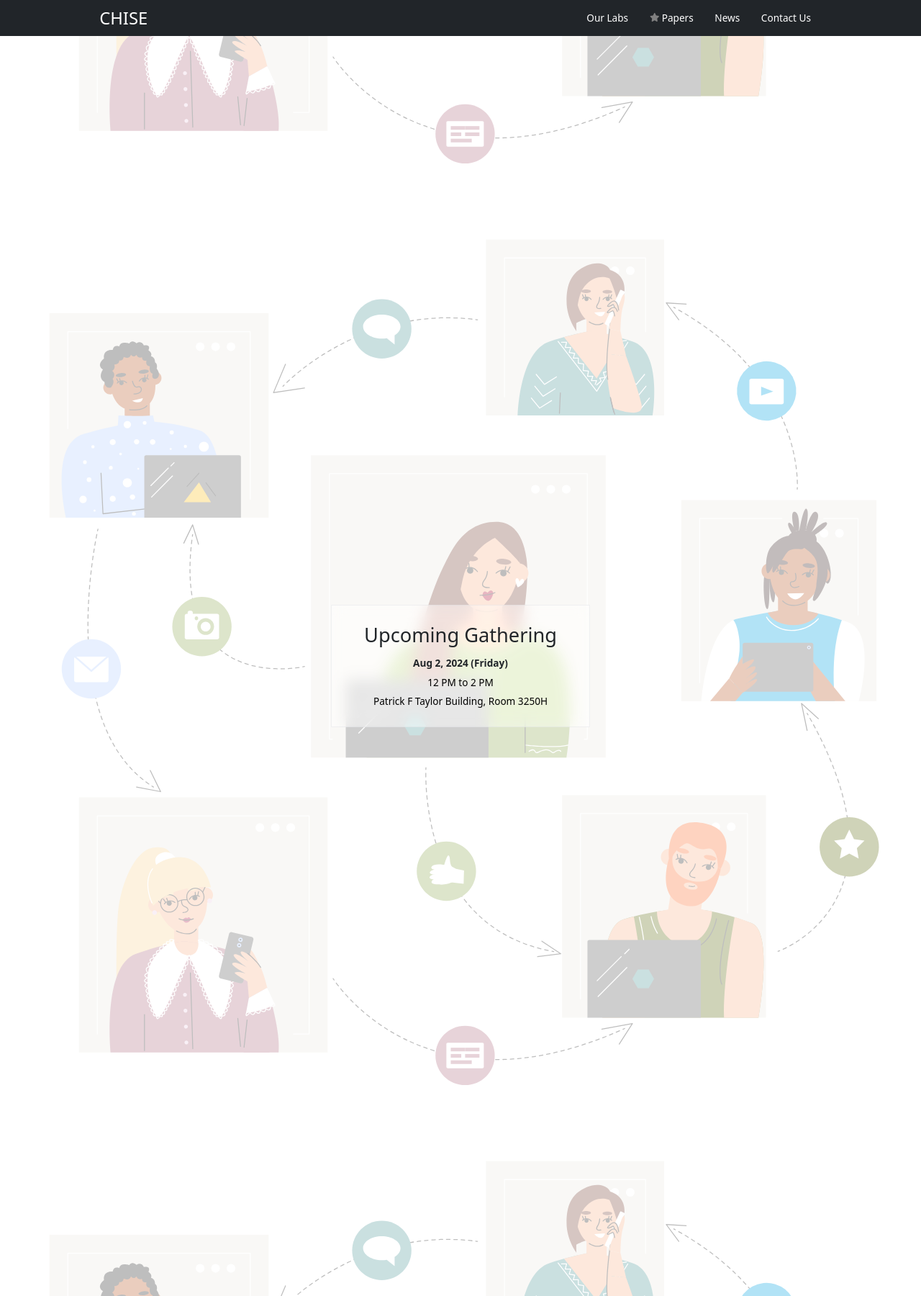
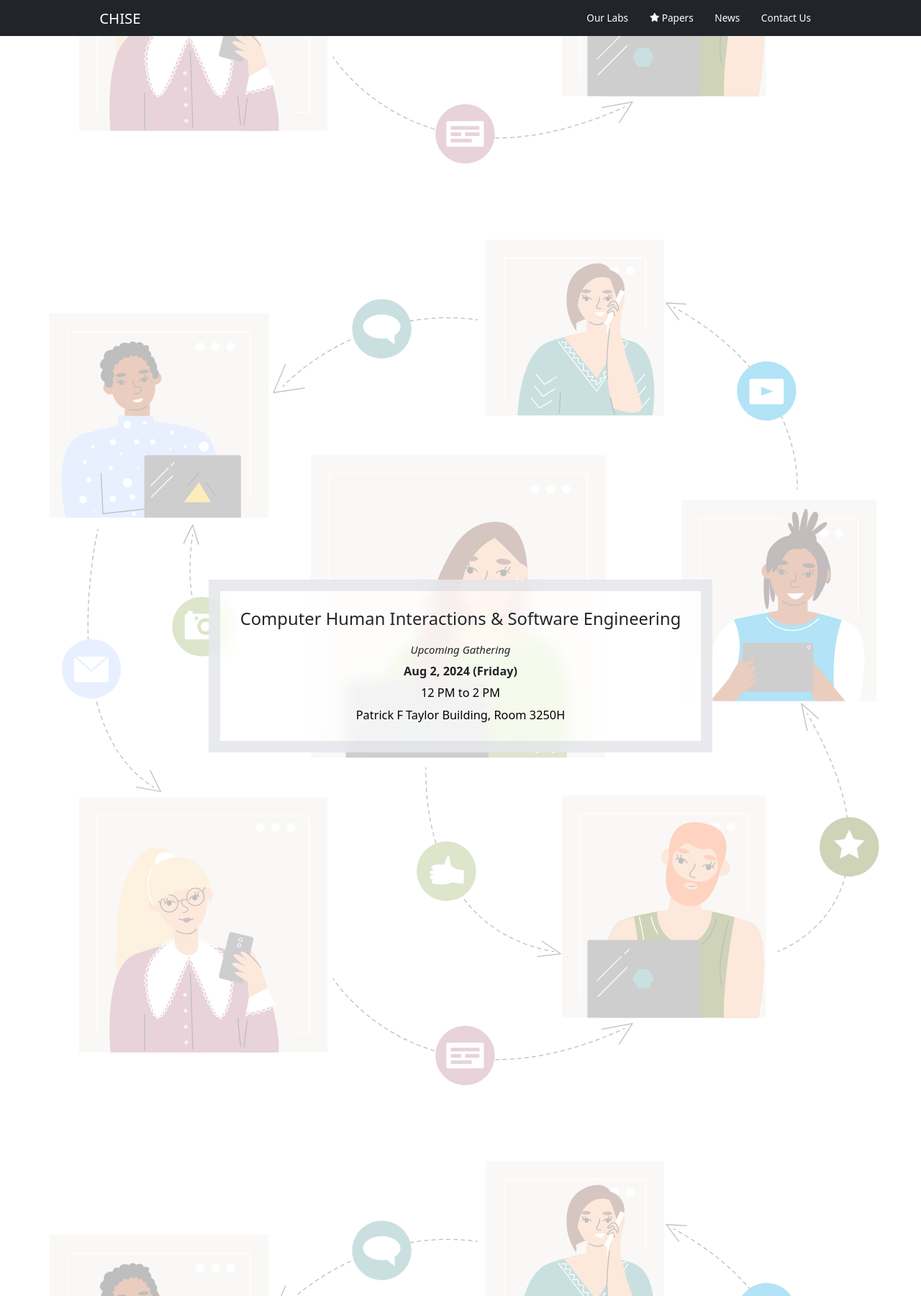
Before and after one commit to ShristiShrestha/ShristiShrestha.github.io, a Jekyll site: the page built from _posts/2023-08-15-.md, in a window 1280 px wide. Shown: the whole page at 72% size. Built offline with Jekyll 4.4.1, drawn with Linux system fonts in a browser that asks for light colours; nearby versions of some CDN libraries; library files that are not in the unit come from our copies.

```diff
--- a/_posts/2023-08-15-.md
+++ b/_posts/2023-08-15-.md
@@ -6,7 +6,7 @@
 <div style="height: 100vh; overflow-y:scroll; overflow-x:hidden; position: absolute; left:0; right:0; bottom:0; top:0;">
     <div class="h-center-flex container-fluid bg-dark container-nav" style="height:50px; padding: 0;">
         <div class="container h-justified-flex">
-            <h3 class="text-white no-margin">CHISE</h3>
+            <h4 class="text-white no-margin">CHISE</h4>
             <nav class="navbar navbar-expand-lg navbar-dark bg-dark">
                 <button class="navbar-toggler" type="button" data-toggle="collapse" data-target="#navbarTogglerDemo03" aria-controls="navbarTogglerDemo03" aria-expanded="false" aria-label="Toggle navigation">
                     <span class="navbar-toggler-icon"></span>
@@ -19,7 +19,7 @@
                             </li>
                             <li class="nav-item">
                                 <a class="nav-link" href="#">
-                                <svg xmlns="http://www.w3.org/2000/svg" viewBox="0 0 576 512" style="height: 12px; padding:0; margin: 0; margin-bottom:4px;"><!--!Font Awesome Free 6.6.0 by @fontawesome - https://fontawesome.com License - https://fontawesome.com/license/free Copyright 2024 Fonticons, Inc.--><path fill="gray" d="M316.9 18C311.6 7 300.4 0 288.1 0s-23.4 7-28.8 18L195 150.3 51.4 171.5c-12 1.8-22 10.2-25.7 21.7s-.7 24.2 7.9 32.7L137.8 329 113.2 474.7c-2 12 3 24.2 12.9 31.3s23 8 33.8 2.3l128.3-68.5 128.3 68.5c10.8 5.7 23.9 4.9 33.8-2.3s14.9-19.3 12.9-31.3L438.5 329 542.7 225.9c8.6-8.5 11.7-21.2 7.9-32.7s-13.7-19.9-25.7-21.7L381.2 150.3 316.9 18z"/></svg>
+                                <svg xmlns="http://www.w3.org/2000/svg" viewBox="0 0 576 512" style="height: 12px; padding:0; margin: 0; margin-bottom:4px;"><!--!Font Awesome Free 6.6.0 by @fontawesome - https://fontawesome.com License - https://fontawesome.com/license/free Copyright 2024 Fonticons, Inc.--><path fill="white" d="M316.9 18C311.6 7 300.4 0 288.1 0s-23.4 7-28.8 18L195 150.3 51.4 171.5c-12 1.8-22 10.2-25.7 21.7s-.7 24.2 7.9 32.7L137.8 329 113.2 474.7c-2 12 3 24.2 12.9 31.3s23 8 33.8 2.3l128.3-68.5 128.3 68.5c10.8 5.7 23.9 4.9 33.8-2.3s14.9-19.3 12.9-31.3L438.5 329 542.7 225.9c8.6-8.5 11.7-21.2 7.9-32.7s-13.7-19.9-25.7-21.7L381.2 150.3 316.9 18z"/></svg>
                                 Papers</a>
                             </li>
                             <li class="nav-item">
@@ -38,7 +38,8 @@
         <div class="h-center-flex bg-banner container-fluid bg-white">
             <div class="h-center-flex container-banner">
                 <div class="h-center-flex title-banner">
-                    <h2 class="text-center">Upcoming Gathering</h2>
+                    <h3 class="text-center" style="margin-bottom: 12px; width:max-content;">Computer Human Interactions & Software Engineering</h3>
+                    <i style="font-size:1.1em; ">Upcoming Gathering</i>
                     <b class="no-margin">Aug 2, 2024 (Friday)</b>
                     <p class="no-margin">12 PM to 2 PM</p>
                     <p class="no-margin">Patrick F Taylor Building, Room 3250H</p>
--- a/public/css/chise.css
+++ b/public/css/chise.css
@@ -33,29 +33,37 @@
     z-index: 2;
     text-align: center;
     height: 30vh;
-    width: fit-content;
+    /* width: fit-content; */
+
+    width: 768px;
+    align-items: center;
+    align-content: center;
+    justify-content: space-evenly;
+    flex-direction: row;
+    row-gap: 6px;
 }
 
 .title-banner{
-    width: fit-content;
+    /* width: fit-content; */
     height: fit-content;
-    min-width: 360px;
-    min-height: 170px;
+    min-width: max-content;
+    min-height: 220px;
     max-width: 50vw;
     max-height: 50vh;
-    padding: 24px 36px;
+    padding: 24px 28px;
     text-align: center;
     backdrop-filter: blur(10px) saturate(200%);
-    background-color:  rgba(255, 255, 255, 0.5);
+    background-color:  rgba(255, 255, 255, 0.75);
     /* background-color: rgba(255, 255, 255, 0.16); */
     /* border-radius: 0px 75px 0px 75px; */
-    border: 1px solid rgba(209, 213, 219, 0.3);
+    border: 16px solid rgba(209, 213, 219, 0.5);
     row-gap: 6px;
 }
 
-.title-banner p, b, h2{
+.title-banner p, b, h3{
     display: block;
-    width: 100%;
+    /* width: 100%; */
+    font-size: 1.2em;
 }
 
 .title-banner p{
@@ -157,8 +165,8 @@
 
 .container-research{
     min-height: 45vh;
-    padding: 24px 12px;
-    row-gap: 24px;
+    padding: 32px 12px;
+    row-gap: 16px;
 }
 
 .container-footer{
@@ -251,6 +259,10 @@
         border-radius: 0;
     }
 
+    .title-banner h3{
+        width: 100% !important;
+    }
+
     .container-banner{
         min-height: 70vh;
         margin: auto;
```
Also changed, not shown: 1 other file.
